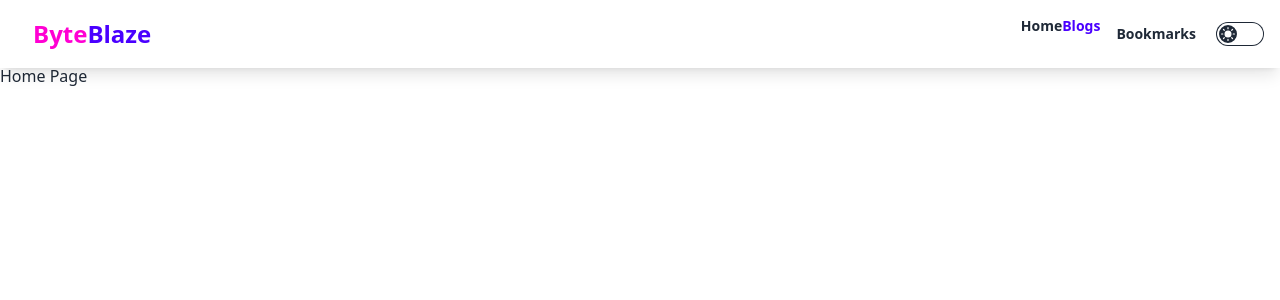
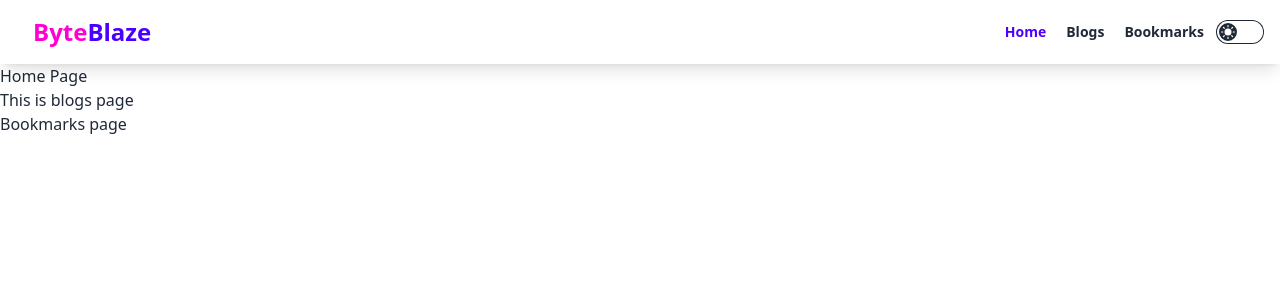
Before and after one commit to alalhosen/ByteBlaze-concept-8, a React app: page / in a window 1280 px wide. Shown: the top 300 px of the page. Built offline with nearby package versions, Linux system fonts and the light colour scheme; the HTML template or start-up script is replaced by a standard one.

Commit message:
Link change to NavLink

```diff
--- a/src/assets/pages/Blogs.jsx
+++ b/src/assets/pages/Blogs.jsx
@@ -3,9 +3,7 @@ import Nav from "../../components/Nav";
 const Blogs = () => {
     return (
         <div>
-            <div className="h-16">
-                <Nav />
-            </div>
+
             <h2>This is blogs page</h2>
         </div>
     );
--- a/src/assets/pages/Bookmarks.jsx
+++ b/src/assets/pages/Bookmarks.jsx
@@ -2,7 +2,7 @@
 const Bookmarks = () => {
     return (
         <div>
-<p>Bookmarks page</p>
+            <p>Bookmarks page</p>
         </div>
     );
 };
--- a/src/assets/pages/Home.jsx
+++ b/src/assets/pages/Home.jsx
@@ -3,9 +3,7 @@ import Nav from "../../components/Nav";
 const Home = () => {
     return (
         <div>
-            <div className="h-16">
-                <Nav></Nav>
-            </div>
+
             <p>Home Page</p>
         </div>
     );
--- a/src/components/Nav.jsx
+++ b/src/components/Nav.jsx
@@ -1,5 +1,5 @@
 import { useEffect, useState } from "react";
-import { Link } from "react-router-dom";
+import { Link, NavLink } from "react-router-dom";
 
 const Nav = () => {
 
@@ -23,15 +23,26 @@ const Nav = () => {
     return (
         <div className="navbar bg-base-100 shadow-lg px-4 fixed z-10">
             <div className="flex-1">
-                <a className="btn btn-ghost gap-0 text-secondary normal-case text-2xl">Byte <span className="text-primary">Blaze</span></a>
+                <Link to='/' className="btn btn-ghost gap-0 text-secondary normal-case text-2xl">Byte <span className="text-primary">Blaze</span> </Link>
             </div>
-            <div className="flex-none">
-                <ul className="menu menu-horizontal px-1">
-                    <Link to='/' className="font-bold">
-                        Home</Link>
-                    <Link to='/blogs' className="font-bold text-primary">
+            <div className="flex-none gap-2">
+                <ul className="menu menu-horizontal px-1 hidden sm:flex items-center gap-5">
+                    <NavLink
+                        to='/' className={({ isActive }) => isActive ? 'text-primary font-bold' : 'font-bold'}>
+                        Home
+                    </NavLink>
+                    <NavLink
+                        to='/blogs' className={({ isActive }) => isActive ? 'text-primary font-bold' : 'font-bold'}>
+                        Blogs
+                    </NavLink>
+                    <NavLink
+                        to='/bookmarks' className={({ isActive }) => isActive ? 'text-primary font-bold' : 'font-bold'}>
+                        Bookmarks
+                    </NavLink>
+
+                    {/* <Link to='/blogs' className="font-bold text-primary">
                         Blogs</Link>
-                    <li className="font-bold"><a>Bookmarks</a></li>
+                    <li className="font-bold"><a>Bookmarks</a></li> */}
                 </ul>
                 <label className="grid cursor-pointer place-items-center">
                     <input
--- a/src/layouts/MainLayout.jsx
+++ b/src/layouts/MainLayout.jsx
@@ -7,12 +7,11 @@ const MainLayout = () => {
     return (
         <div>
             <div className="h-16">
-            <Nav/>
-
-            <Home/>
-            <Blogs/>
-            <Bookmarks/>
+                <Nav />
             </div>
+            <Home />
+            <Blogs />
+            <Bookmarks />
         </div>
     );
 };
--- a/src/main.jsx
+++ b/src/main.jsx
@@ -2,14 +2,14 @@ import { createRoot } from 'react-dom/client'
 import './index.css'
 
 import { createBrowserRouter, RouterProvider } from 'react-router-dom'
-import Home from './assets/Pages/Home.jsx'
 import Blogs from './assets/pages/Blogs.jsx'
 import Bookmarks from './assets/pages/Bookmarks';
+import MainLayout from './layouts/MainLayout.jsx'
 
 const router = createBrowserRouter([
   {
     path: '/',
-    element: <Home />
+    element: <MainLayout/>
   },
   {
     path: '/blogs',
```
